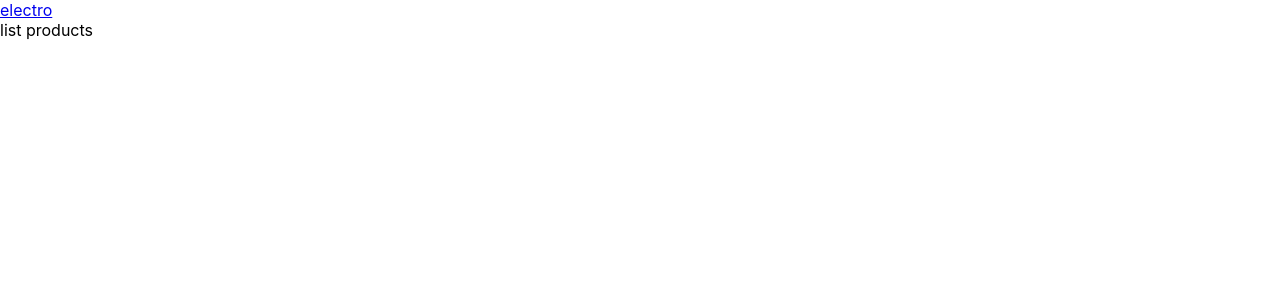
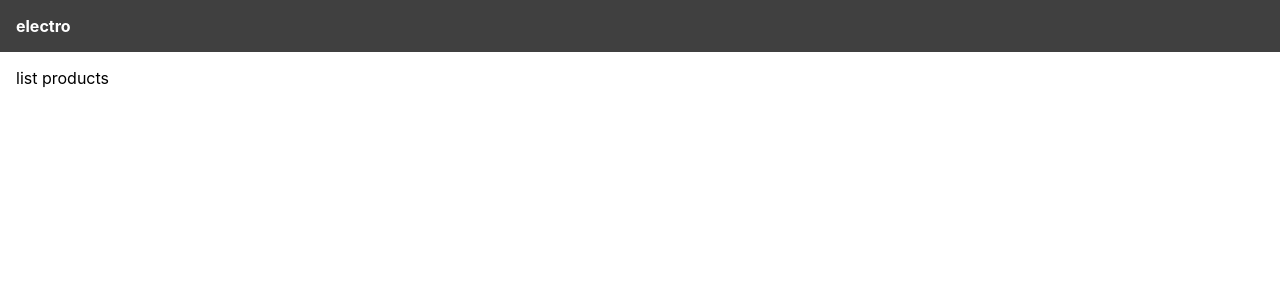
Before and after one commit to AlexTeklu/mern-shop, a React (Create React App) app in the folder frontend/: page / in a window 1280 px wide. Shown: the top 300 px of the page. Built offline with nearby package versions, Linux system fonts and the light colour scheme.

Commit message:
project initialized

```diff
--- a/frontend/src/App.js
+++ b/frontend/src/App.js
@@ -3,8 +3,8 @@ function App() {
 		<div>
 			<header className='App-header'>
 				<a href='/'>electro</a>
-				<main>list products</main>
 			</header>
+			<main>list products</main>
 		</div>
 	);
 }
--- a/frontend/src/index.css
+++ b/frontend/src/index.css
@@ -7,7 +7,67 @@ body {
 	-moz-osx-font-smoothing: grayscale;
 }
 
-code {
-  font-family: source-code-pro, Menlo, Monaco, Consolas, 'Courier New',
-    monospace;
+header {
+	background-color: #404040;
+	padding: 1rem;
 }
+header a {
+	color: #ffff;
+	font-weight: bold;
+	text-decoration: none;
+}
+
+/* .site-container {
+	min-height: 100vh;
+}
+
+.products {
+	display: flex;
+	flex-wrap: wrap;
+	justify-content: center;
+} */
+main {
+	flex: 1;
+	padding: 1rem;
+}
+/* .btn-primary {
+	background-color: #ffc000;
+	color: black;
+}
+.product {
+	border: 1px solid black;
+	margin: 1rem;
+}
+
+.product img {
+	width: 100%;
+	max-width: 400px;
+}
+
+.product-info {
+	padding: 1rem;
+}
+
+.rating span {
+	color: #ffc000;
+}
+
+.img-large {
+	max-width: 100%;
+}
+
+.img-thumbnail {
+	height: 80px;
+}
+.small-container {
+	max-width: 600px;
+}
+
+.checkout-steps > div {
+	border-bottom: 0.2rem solid #a0a0a0;
+	color: #a0a0a0;
+  }
+  .checkout-steps > div.active {
+	border-bottom: 0.2rem solid #f08000;
+	color: #f08000;
+  } */
--- a/frontend/src/index.js
+++ b/frontend/src/index.js
@@ -2,16 +2,10 @@ import React from 'react';
 import ReactDOM from 'react-dom/client';
 import './index.css';
 import App from './App';
-import reportWebVitals from './reportWebVitals';
 
 const root = ReactDOM.createRoot(document.getElementById('root'));
 root.render(
-  <React.StrictMode>
-    <App />
-  </React.StrictMode>
+	<React.StrictMode>
+		<App />
+	</React.StrictMode>
 );
-
-// If you want to start measuring performance in your app, pass a function
-// to log results (for example: reportWebVitals(console.log))
-// or send to an analytics endpoint. Learn more: https://bit.ly/CRA-vitals
-reportWebVitals();
```
Also changed, not shown: 1 other file (tests, documents, lock files or other folders). Lines whose indentation alone changed are shown as unchanged.
